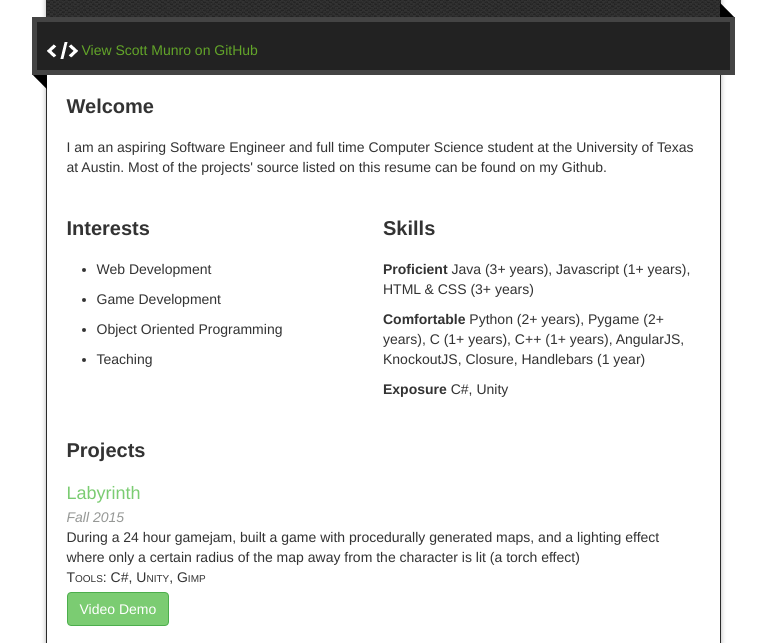
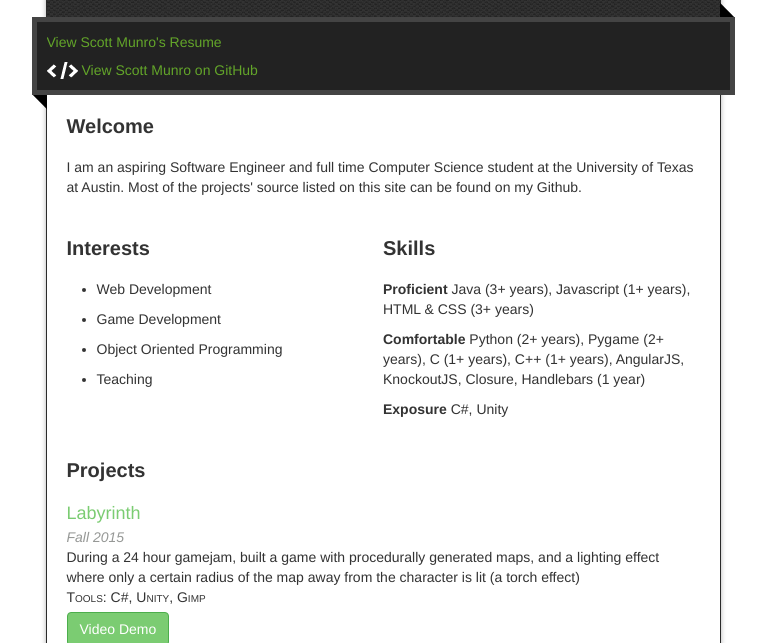
Before and after one commit to scottnm/Homepage, a plain HTML site: page index.html in a window 1280 px wide. Shown: the part 154-797 px from the top of the page, without its empty margins (257-1023 px from the left). Drawn offline with nearby package versions, Linux system fonts and the light colour scheme.

Commit message:
added resume download link

```diff
--- a/index.html
+++ b/index.html
@@ -35,6 +35,7 @@
         <div class="inner">
           <!--<a href="https://github.com/scottnm/Homepage/tarball/master" class="download-button tar"><span>Download</span></a>
           <a href="https://github.com/scottnm/Homepage/zipball/master" class="download-button zip"><span>Download</span></a>-->
+          <a href="files/resume.pdf" download>View Scott Munro's Resume</a><br>
           <a href="https://github.com/scottnm/" class="code">View Scott Munro on GitHub</a>
         </div>
         <span class="blc"></span><span class="trc"></span>
@@ -44,7 +45,7 @@
             <a id="welcome" class="anchor" href="#welcome" aria-hidden="true"><span class="octicon octicon-link"></span></a>Welcome
           </h3>
 
-          <p>I am an aspiring Software Engineer and full time Computer Science student at the University of Texas at Austin. Most of the projects' source listed on this resume can be found on my Github.</p>
+          <p>I am an aspiring Software Engineer and full time Computer Science student at the University of Texas at Austin. Most of the projects' source listed on this site can be found on my Github.</p>
 
           <div id="interests-and-skills-container">
 	          <div>
```
Also changed, not shown: 1 other file.
